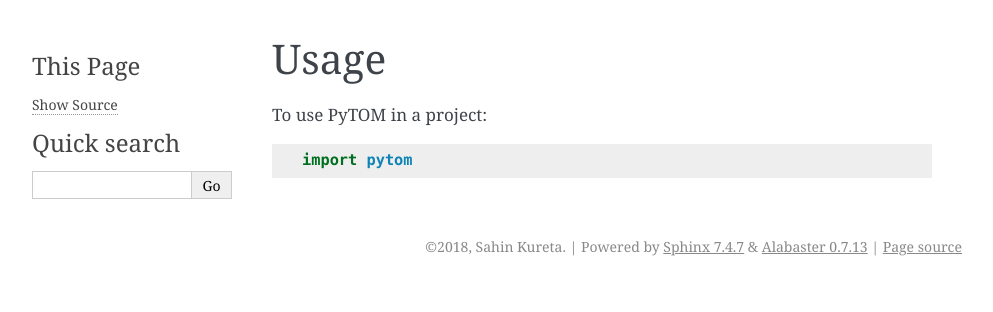
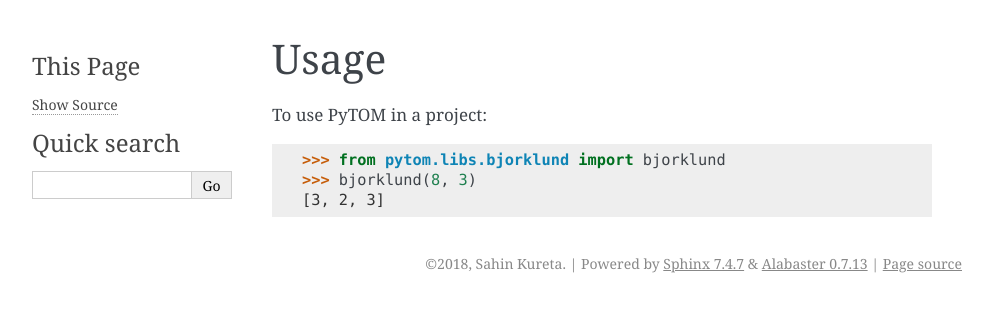
Before and after one commit to kureta/pytom, a Sphinx documentation site: the page built from docs/usage.rst, in a window 1280 px wide. Shown: the top 312 px of the page, without its empty margins (148-1141 px from the left). Built offline with Sphinx 7.4.7, drawn with Linux system fonts in a browser that asks for light colours; pages that are not in the unit, such as notebooks, are missing from menus.

```diff
--- a/docs/usage.rst
+++ b/docs/usage.rst
@@ -4,4 +4,6 @@ Usage
 
 To use PyTOM in a project::
 
-    import pytom
+    >>> from pytom.libs.bjorklund import bjorklund
+    >>> bjorklund(8, 3)
+    [3, 2, 3]
--- a/setup.cfg
+++ b/setup.cfg
@@ -20,3 +20,4 @@ test = pytest
 
 [tool:pytest]
 collect_ignore = ['setup.py']
+addopts = --doctest-modules --doctest-glob='docs/*.rst'
```
Also changed, not shown: 1 other file.
